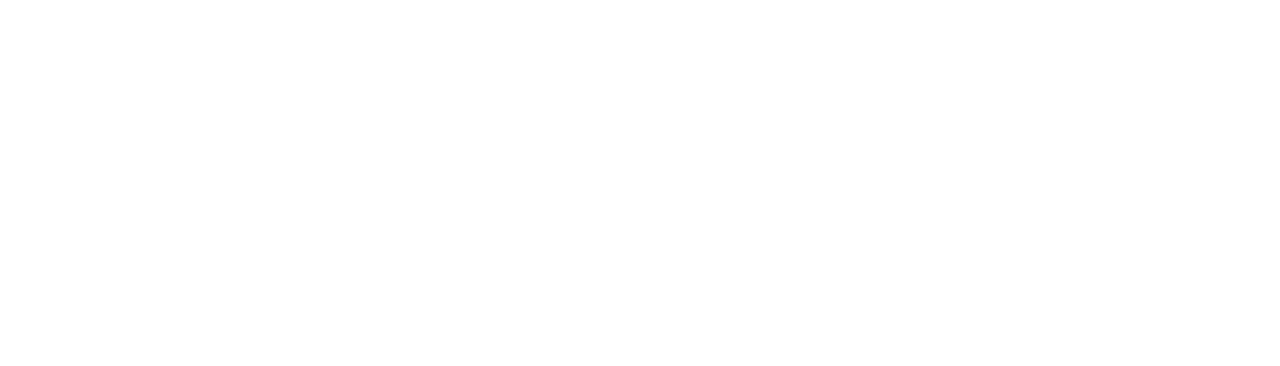
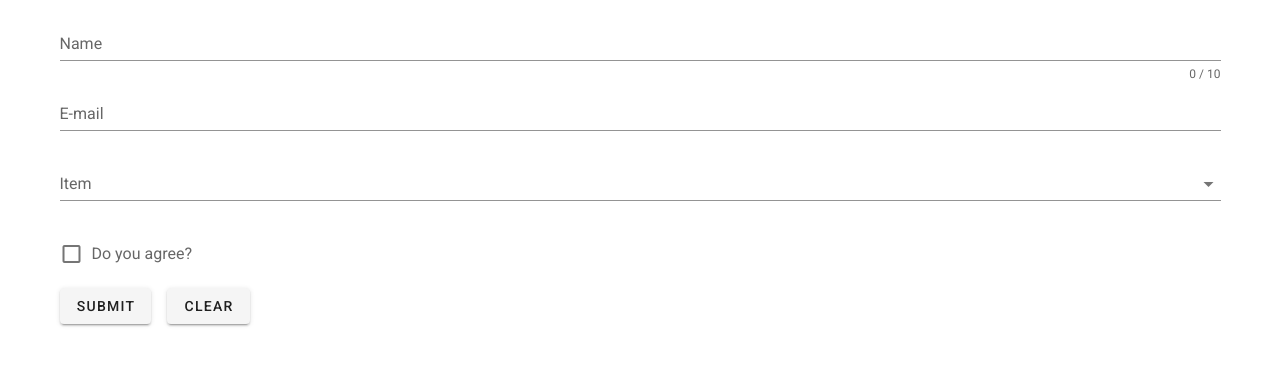
Before and after one commit to MohammedKhalid96/vue-form-handle-api, a Vue app: page / in a window 1280 px wide. Shown: the top 366 px of the page. Built offline with nearby package versions, Linux system fonts and the light colour scheme.

Commit message:
add vuetify

```diff
--- a/public/index.html
+++ b/public/index.html
@@ -6,6 +6,8 @@
     <meta name="viewport" content="width=device-width,initial-scale=1.0">
     <link rel="icon" href="<%= BASE_URL %>favicon.ico">
     <title><%= htmlWebpackPlugin.options.title %></title>
+    <link rel="stylesheet" href="https://fonts.googleapis.com/css?family=Roboto:100,300,400,500,700,900">
+    <link rel="stylesheet" href="https://cdn.jsdelivr.net/npm/@mdi/font@latest/css/materialdesignicons.min.css">
   </head>
   <body>
     <noscript>
--- a/src/App.vue
+++ b/src/App.vue
@@ -1,20 +1,20 @@
 <template>
-  <div id="app">
+  <v-app>
     <HelloWorld />
-  </div>
+  </v-app>
 </template>
 
 <script>
-import HelloWorld from './components/HelloWorld.vue'
+import HelloWorld from './components/HelloWorld';
 
 export default {
   name: 'App',
+
   components: {
-    HelloWorld
-  }
-}
+    HelloWorld,
+  },
+
+  data: () => ({
+  }),
+};
 </script>
-
-<style>
-
-</style>
--- /dev/null
+++ b/src/components/Form.vue
@@ -0,0 +1,116 @@
+<template>
+  <form>
+    <v-text-field
+      v-model="name"
+      :error-messages="nameErrors"
+      :counter="10"
+      label="Name"
+      required
+      @input="$v.name.$touch()"
+      @blur="$v.name.$touch()"
+    ></v-text-field>
+    <v-text-field
+      v-model="email"
+      :error-messages="emailErrors"
+      label="E-mail"
+      required
+      @input="$v.email.$touch()"
+      @blur="$v.email.$touch()"
+    ></v-text-field>
+    <v-select
+      v-model="select"
+      :items="items"
+      :error-messages="selectErrors"
+      label="Item"
+      required
+      @change="$v.select.$touch()"
+      @blur="$v.select.$touch()"
+    ></v-select>
+    <v-checkbox
+      v-model="checkbox"
+      :error-messages="checkboxErrors"
+      label="Do you agree?"
+      required
+      @change="$v.checkbox.$touch()"
+      @blur="$v.checkbox.$touch()"
+    ></v-checkbox>
+
+    <v-btn class="mr-4" @click="submit">submit</v-btn>
+    <v-btn @click="clear">clear</v-btn>
+  </form>
+</template>
+
+<script>
+  import { validationMixin } from 'vuelidate'
+  import { required, maxLength, email } from 'vuelidate/lib/validators'
+
+  export default {
+    name: "Form",
+    mixins: [validationMixin],
+
+    validations: {
+      name: { required, maxLength: maxLength(10) },
+      email: { required, email },
+      select: { required },
+      checkbox: {
+        checked (val) {
+          return val
+        },
+      },
+    },
+
+    data: () => ({
+      name: '',
+      email: '',
+      select: null,
+      items: [
+        'Item 1',
+        'Item 2',
+        'Item 3',
+        'Item 4',
+      ],
+      checkbox: false,
+    }),
+
+    computed: {
+      checkboxErrors () {
+        const errors = []
+        if (!this.$v.checkbox.$dirty) return errors
+        !this.$v.checkbox.checked && errors.push('You must agree to continue!')
+        return errors
+      },
+      selectErrors () {
+        const errors = []
+        if (!this.$v.select.$dirty) return errors
+        !this.$v.select.required && errors.push('Item is required')
+        return errors
+      },
+      nameErrors () {
+        const errors = []
+        if (!this.$v.name.$dirty) return errors
+        !this.$v.name.maxLength && errors.push('Name must be at most 10 characters long')
+        !this.$v.name.required && errors.push('Name is required.')
+        return errors
+      },
+      emailErrors () {
+        const errors = []
+        if (!this.$v.email.$dirty) return errors
+        !this.$v.email.email && errors.push('Must be valid e-mail')
+        !this.$v.email.required && errors.push('E-mail is required')
+        return errors
+      },
+    },
+
+    methods: {
+      submit () {
+        this.$v.$touch()
+      },
+      clear () {
+        this.$v.$reset()
+        this.name = ''
+        this.email = ''
+        this.select = null
+        this.checkbox = false
+      },
+    },
+  }
--- a/src/components/HelloWorld.vue
+++ b/src/components/HelloWorld.vue
@@ -1,17 +1,19 @@
 <template>
-  <div class="hello">
-
-  </div>
+  <v-container>
+    <Form />
+  </v-container>
 </template>
 
 <script>
+import Form from "./Form";
+
 export default {
-  name: 'HelloWorld',
-  props: {
-  }
-}
+  name: "HelloWorld",
+
+  components: {
+    Form
+  },
+
+  data: () => ({})
+};
 </script>
-
-<style scoped>
-
-</style>
--- a/src/main.js
+++ b/src/main.js
@@ -1,8 +1,10 @@
 import Vue from 'vue'
 import App from './App.vue'
+import vuetify from './plugins/vuetify';
 
 Vue.config.productionTip = false
 
 new Vue({
-  render: h => h(App),
+  vuetify,
+  render: h => h(App)
 }).$mount('#app')
--- /dev/null
+++ b/src/plugins/vuetify.js
@@ -0,0 +1,7 @@
+import Vue from 'vue';
+import Vuetify from 'vuetify/lib';
+
+Vue.use(Vuetify);
+
+export default new Vuetify({
+});
--- /dev/null
+++ b/vue.config.js
@@ -0,0 +1,5 @@
+module.exports = {
+  "transpileDependencies": [
+    "vuetify"
+  ]
+}
```
Also changed, not shown: package.json (+7 -2 lines), src/assets/logo.svg (added), 1 other file (tests, documents, lock files or other folders).
